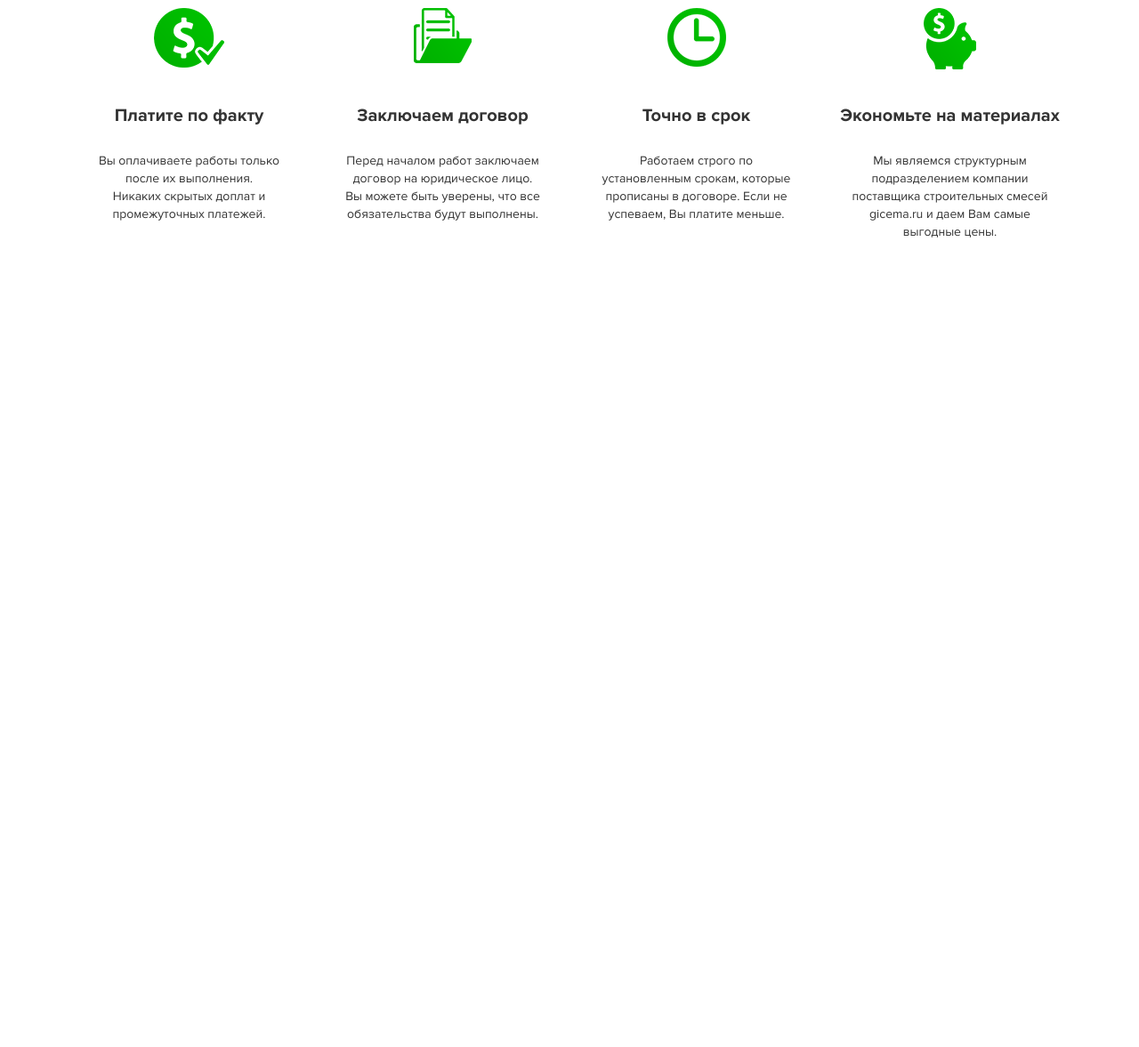
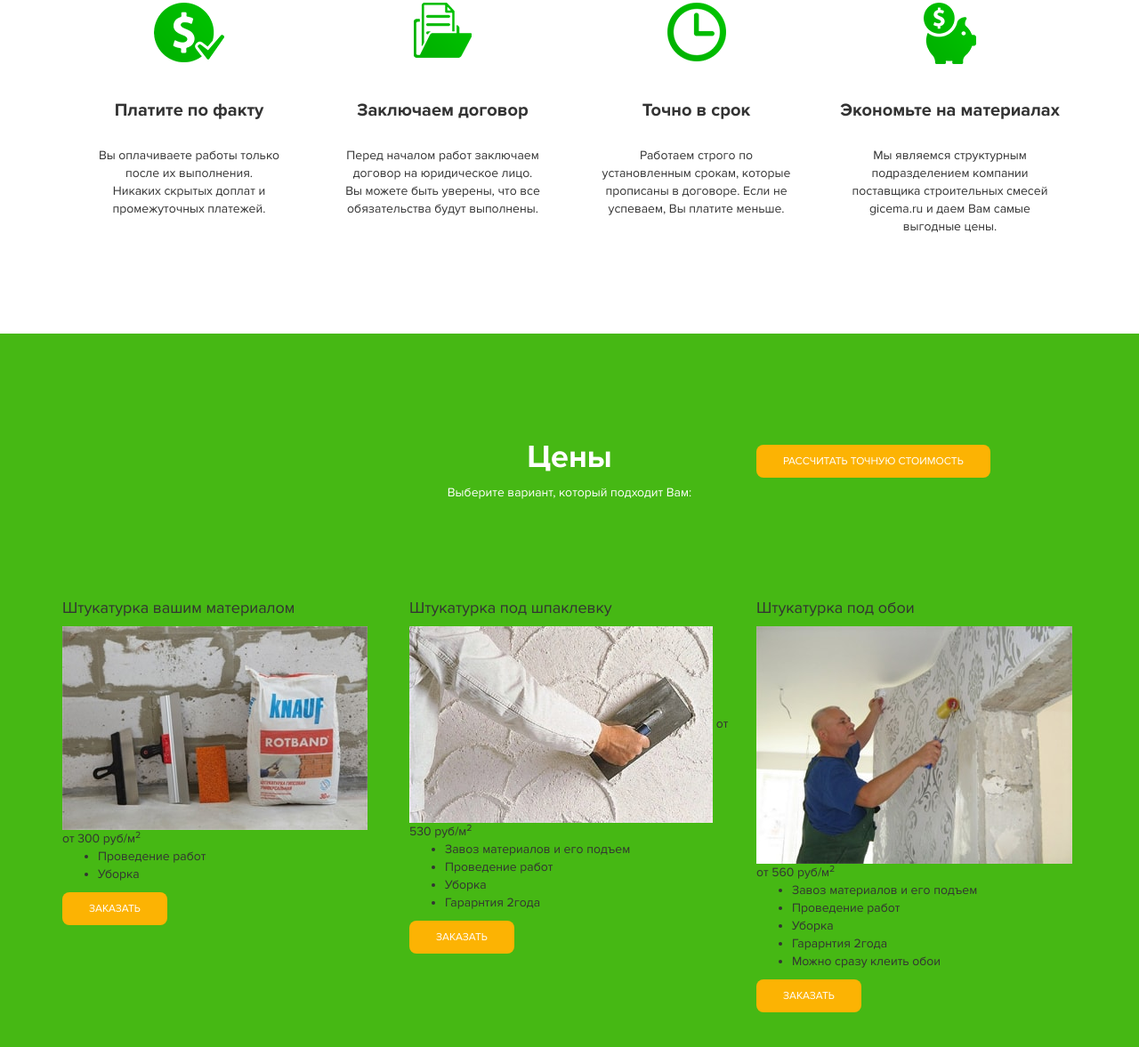
Before and after one commit to SlavaLe2020/repo_site-layout1, a plain HTML site: page index.html in a window 1280 px wide. Shown: the part 955-2132 px from the top of the page at 89% size. Before the commit the page ends 1336 px from the top, so only its background shows below. Drawn offline with nearby package versions, Linux system fonts and the light colour scheme.

Commit message:
add block price

```diff
--- a/index.html
+++ b/index.html
@@ -119,6 +119,64 @@
            </div>
         </div>
     </section>
+    <section class="price">
+        <div class="container">
+            <div class="row">
+                <div class="col-md-4 col-md-offset-4">
+                    <div class="section-header section-header_light">
+                        <h2>Цены</h2>
+                        <p>Выберите вариант, который подходит Вам:</p>
+                    </div>
+                </div>
+                <div class="col-md-4">
+                    <button class="button price-header-btn" data-toggle="modal">Рассчитать точную стоимость</button>
+                </div>
+            </div>
+            <div class="row">
+               <div class="col-md-4">
+                   <div class="price-block">
+                       <h4>Штукатурка вашим материалом</h4>
+                       <img src="img/prices/1.jpg" alt="Штукатурка вашим материалом">
+                       <span class="price-tag">от 300 руб/м<sup>2</sup></span>
+                       <ul class="price-list">
+                           <li>Проведение работ</li>
+                           <li>Уборка</li>
+                       </ul>
+                       <button class="button">Заказать</button>
+                   </div>
+               </div>
+               <div class="col-md-4">
+                   <div class="price-block">
+                       <h4>Штукатурка под шпаклевку</h4>
+                       <img src="img/prices/2.jpg" alt="Штукатурка под шпаклевку">
+                       <span class="price-tag">от 530 руб/м<sup>2</sup></span>
+                       <ul class="price-list">
+                           <li>Завоз материалов и его подъем</li>
+                           <li>Проведение работ</li>
+                           <li>Уборка</li>
+                           <li>Гарарнтия 2года</li>
+                       </ul>
+                       <button class="button">Заказать</button>
+                   </div>
+               </div>
+               <div class="col-md-4">
+                   <div class="price-block">
+                       <h4>Штукатурка под обои</h4>
+                       <img src="img/prices/3.jpg" alt="">
+                       <span class="price-tag">от 560 руб/м<sup>2</sup></span>
+                       <ul class="price-list">
+                           <li>Завоз материалов и его подъем</li>
+                           <li>Проведение работ</li>
+                           <li>Уборка</li>
+                           <li>Гарарнтия 2года</li>
+                           <li>Можно сразу клеить обои</li>
+                       </ul>
+                       <button class="button">Заказать</button>
+                   </div>
+               </div>
+            </div>
+        </div>
+    </section>
 
     <div class="popup">
        <div class="popup-dialog">
--- a/less/style.less
+++ b/less/style.less
@@ -72,9 +72,18 @@ section {
     padding: 10rem 0;
 }
 .section-header {
+    &_light {
+        color: @light;
+        margin-top: 0;
+    }
+    h2 {
+        .bold();
+    font-size: 3.6rem;
+    }
+    p {
+        font-size: 1.4rem;
+    }
     margin: 2rem 0 10rem;
-    .bold();
-    font-size: 3.6rem;
     text-align: center;
 }
 
@@ -232,6 +241,13 @@ section {
     background-size: 90%;
 }
 
+.price {
+    background: @icons-color;
+    &-header-btn {
+        margin-top: 2.5rem;
+    }
+}
+
 .popup {
     display: none;
     position: fixed;
```
Also changed, not shown: css/style.css, img/prices/1.jpg (added), img/prices/2.jpg (added), img/prices/3.jpg (added).
